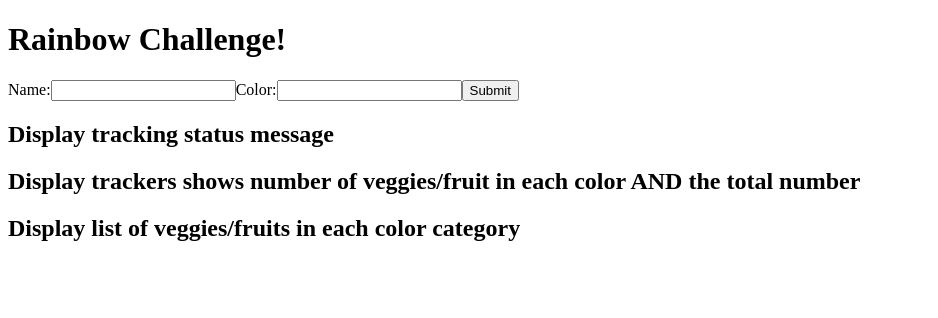
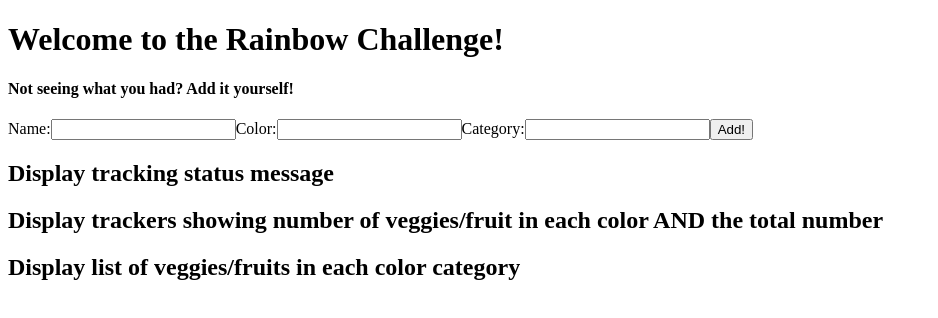
Before and after one commit to zxl3269117/mvp, a React app: page / in a window 1280 px wide. Shown: the top 318 px of the page, without its empty margins (0-938 px from the left). Built offline with nearby package versions, Linux system fonts and the light colour scheme; no server answers.

Commit message:
build Form component to send post request from server

```diff
--- a/client/src/app.jsx
+++ b/client/src/app.jsx
@@ -1,5 +1,5 @@
 import React from "react";
-import ReactDOM from "react-dom";
+import { createRoot } from "react-dom/client";
 import axios from "axios";
 
 import Form from "./components/Form";
@@ -12,23 +12,46 @@ class App extends React.Component {
     this.state = {
       data: []
     }
+    this.handleAdd = this.handleAdd.bind(this);
   }
 
   componentDidMount() {
     axios.get("/index")
-      .then(data => {
-        this.setState({ data: data });
+      .then(response => {
+        console.log(response.data);
+        this.setState({ data: response.data });
       })
       .catch(err => {
         console.log(err);
       })
   }
 
+  handleAdd(add) {
+    console.log(`${add.name} has been added`);
+    axios.post("/add-item", {
+      name: add.name,
+      color: add.color,
+      category: add.category
+    })
+      .then(response => {
+        // once successfully added, update the state "https://reactjs.org/docs/faq-state.html"
+        // to re-render Tracker and List component to reflect the user's addition of veggie/fruit
+
+        console.log("post successfully");
+        axios.get("/index")
+          .then(response => {
+            this.setState({ data: response.data});
+          })
+          .catch( err => console.log(err) );
+      })
+      .catch( err => console.log(err) );
+  }
+
   render() {
     return (
       <div>
-        <h1>Rainbow Challenge!</h1>
-        <Form handleSubmit={this.handleSubmit}/>
+        <h1>Welcome to the Rainbow Challenge!</h1>
+        <Form handleAdd={this.handleAdd}/>
         <Tracker />
         <ItemList />
       </div>
@@ -36,4 +59,5 @@ class App extends React.Component {
   }
 }
 
-ReactDOM.render(<App />, document.getElementById("app"));
+const root = createRoot(document.getElementById("app"));
+root.render(<App />);
--- a/client/src/components/Form.jsx
+++ b/client/src/components/Form.jsx
@@ -1,38 +1,46 @@
 import React from "react";
+import axios from "axios";
 
 class Form extends React.Component {
   constructor(props) {
     super(props);
     this.state = {
       name: "",
-      color: ""
+      color: "",
+      category: ""
     }
     this.handleChange = this.handleChange.bind(this);
     this.handleSubmit = this.handleSubmit.bind(this);
   }
 
   handleChange(event) {
-    var key = event.target.name
+    var key = event.target.name;
     this.setState({ [key]: event.target.value });
   }
 
   handleSubmit(event) {
-    // POST request to server
+    console.log('triggered?');
+    this.props.handleAdd(this.state);
+    // event.preventDefault();
   }
 
   render() {
-    // render the form component that allows user to submit veggie/fruit with its name and color
     return (
       <form>
+        <h4>Not seeing what you had? Add it yourself!</h4>
         <label>
           Name:
-          <input type="text" value={this.state.name} name="name" onChange={this.handleChange}></input>
+          <input type="text" value={this.state.name} name="name" required onChange={this.handleChange}></input>
         </label>
         <label>
           Color:
-          <input type="text" value={this.state.color} name="color" onChange={this.handleChange}></input>
+          <input type="text" value={this.state.color} name="color" required onChange={this.handleChange}></input>
         </label>
-        <input type="submit" onSubmit={this.handleSubmit}></input>
+        <label>
+          Category:
+          <input type="text" value={this.state.category} name="category" required onChange={this.handleChange}></input>
+        </label>
+        <input type="button" value="Add!" onClick={this.handleSubmit}></input>
       </form>
     )
   }
--- a/client/src/components/Tracker.jsx
+++ b/client/src/components/Tracker.jsx
@@ -4,7 +4,7 @@ function Tracker(props) {
   return (
     <div>
       <h2>Display tracking status message</h2>
-      <h2>Display trackers shows number of veggies/fruit in each color AND the total number</h2>
+      <h2>Display trackers showing number of veggies/fruit in each color AND the total number</h2>
     </div>
   )
 }
--- a/example-data.json
+++ b/example-data.json
@@ -2,11 +2,13 @@
   {
     "name": "bok choy",
     "color": "green",
+    "category": "vegetable",
     "count": 1
   },
   {
-    "name": "carrot",
+    "name": "orange",
     "color": "orange",
+    "category": "fruit",
     "count": 0
   }
 ]
```
Also changed, not shown: 1 other file (tests, documents, lock files or other folders).
